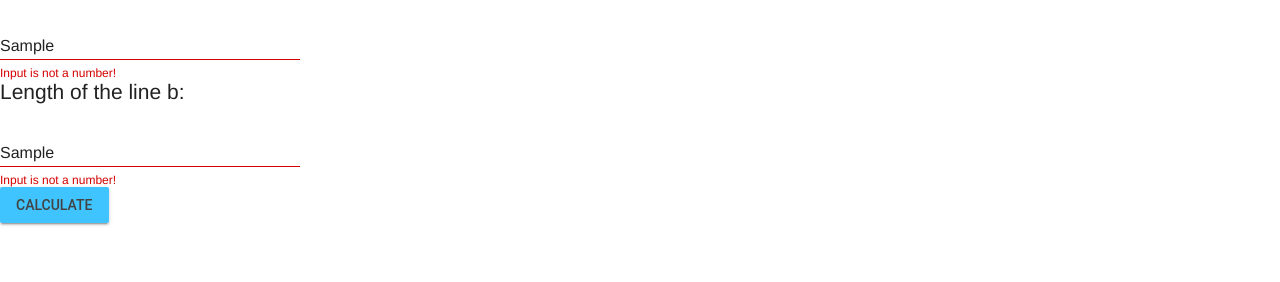
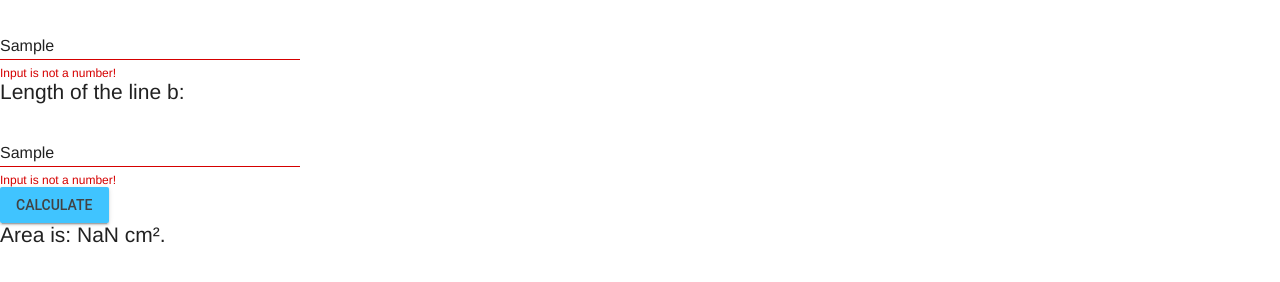
Before and after one commit to Evgeny-Vovk/ICS2O-Assignment2-HTML, a plain HTML site: page index.html in a window 1280 px wide. Both pictures are taken after typing "Sample", "Sample" into the empty fields and a click on the button "CALCULATE". Shown: the part 266-548 px from the top of the page. Drawn offline with nearby package versions, Linux system fonts and the light colour scheme.

Commit message:
almost done

```diff
--- a/css/style.css
+++ b/css/style.css
@@ -1,3 +1,7 @@
 p {
   font-size: 150%;
 }
+
+margin-left {
+
+}
--- a/js/script.js
+++ b/js/script.js
@@ -6,14 +6,14 @@
 /**
  * This function calculates area and perimeter of rectangle.
  */
-function calculate () {
+function calculate() {
   // input
   const lengthA = parseInt(document.getElementById('length-a').value)
   const lengthB = parseInt(document.getElementById('length-b').value)
 
   // process
-  const area = lengthA * lengthB * math.PI
+  const area = lengthA * lengthB * Math.PI
 
   // output
-  document.getElementById('area').innerHTML = '<p>Area is: ' + area + ' cm².</p>'
+  document.getElementById('area').innerHTML = '<p>Area is: ' + area.toFixed(2) + ' cm².</p>'
 }
```
Also changed, not shown: index.html (+1 -1 lines).
